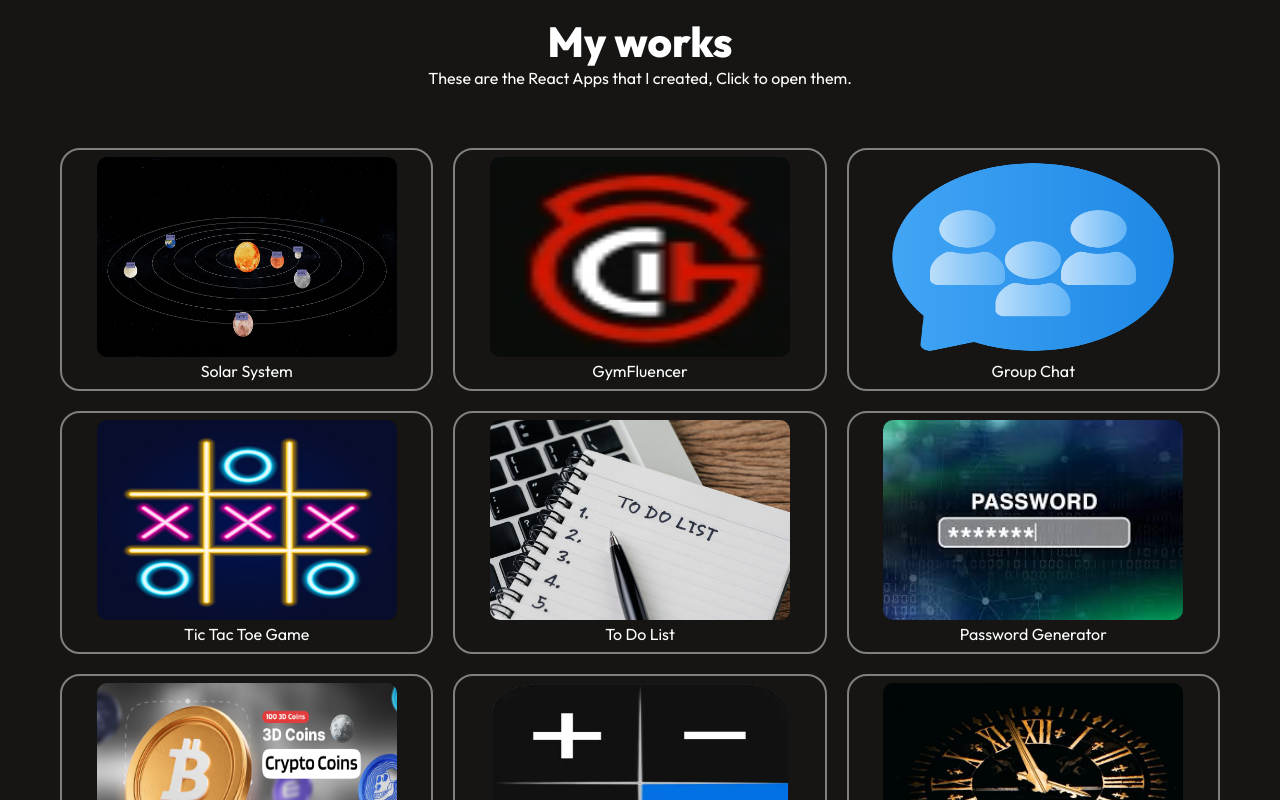
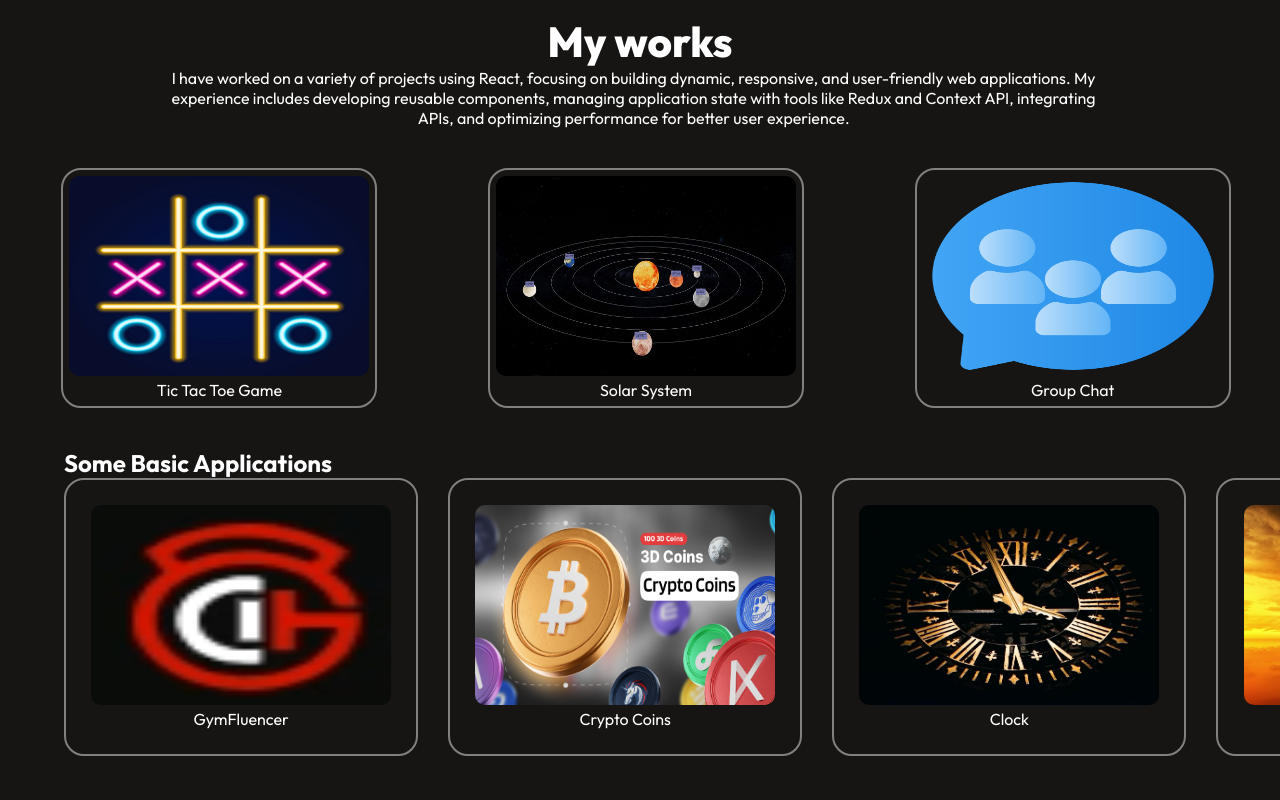
Before and after one commit to mohansai9121/my-portfolio, a React (Vite) app: page / in a window 1280 px wide. Shown: the part 2300-3100 px from the top of the page. Built offline with nearby package versions, Linux system fonts and the light colour scheme; no server answers.

Commit message:
horizontal scrolling added to my works

```diff
--- a/src/App.jsx
+++ b/src/App.jsx
@@ -2,6 +2,7 @@
 
 import About from "./Components/About/About";
 import Contact from "./Components/Contact/Contact";
+//import HorizontalScroll from "./Components/Motion/HorizontalScroll";
 import Navbar from "./Components/Navbar/Navbar";
 import Profile from "./Components/Navbar/Profile/Profile";
 import Skills from "./Components/Skills/Skills";
@@ -13,7 +14,7 @@ const App = () => {
       <Navbar />
       <Profile />
       <About />
-      <Skills/>
+      <Skills />
       <Works />
       <Contact />
     </div>
--- a/src/Components/Navbar/Profile/Profile.jsx
+++ b/src/Components/Navbar/Profile/Profile.jsx
@@ -2,10 +2,10 @@
 import AnchorLink from "react-anchor-link-smooth-scroll";
 import profile from "../../../assets/profile.jpg";
 import "./Profile.css";
-import Reactlogo from "./Reactlogo";
+//import Reactlogo from "./Reactlogo";
 import { motion } from "motion/react";
-import { Canvas } from "@react-three/fiber";
-import { OrbitControls, Stage } from "@react-three/drei";
+//import { Canvas } from "@react-three/fiber";
+//import { OrbitControls, Stage } from "@react-three/drei";
 
 const Profile = () => {
   return (
@@ -37,7 +37,7 @@ const Profile = () => {
         </div>
         <div className="resume">
           <a
-            href="https://drive.google.com/file/d/1frapC9SB3kBtB6Xj3HsDJnp7rvjTMRkc/view?usp=sharing"
+            href="https://drive.google.com/file/d/18gLBUr1UkX_8npStj494b30XPujuYgF9/view?usp=drive_link"
             target="_blank"
             style={{ textDecoration: "none", color: "white" }}
           >
--- a/src/Components/Works/Works.css
+++ b/src/Components/Works/Works.css
@@ -1,8 +1,15 @@
-.projects {
-  display: grid;
-  grid-template-columns: 1fr 1fr 1fr;
-  gap: 20px;
-  margin: 60px;
+.games {
+  display: flex;
+}
+.apps3d {
+  display: flex;
+}
+.fullstackApps {
+  display: flex;
+}
+.basicApps {
+  display: flex;
+  gap: 30px;
 }
 .project {
   display: flex;
@@ -23,6 +30,22 @@
   height: 200px;
   width: 300px;
 }
+.single-apps-container {
+  display: grid;
+  grid-template-columns: 1fr 1fr 1fr;
+}
+.categories {
+  display: flex;
+  flex-direction: column;
+  align-items: center;
+  justify-content: center;
+  margin: 5vh 2vw;
+}
+.scroll-container {
+  width: 98vw;
+  overflow: hidden;
+  padding-left: 5vw;
+}
 .heading {
   text-align: center;
   margin-top: 5%;
@@ -30,6 +53,11 @@
 .heading h2 {
   font-size: 42px;
   font-weight: 800;
+}
+.heading p {
+  width: 75%;
+  margin-left: 12%;
+  justify-content: baseline;
 }
 @media (max-width: 768px) {
   .heading h2 {
@@ -48,4 +76,8 @@
     height: 120px;
     width: 180px;
   }
+  .single-apps-container {
+    display: grid;
+    grid-template-columns: 1fr 1fr;
+  }
 }
--- a/src/Components/Works/Works.jsx
+++ b/src/Components/Works/Works.jsx
@@ -1,25 +1,111 @@
 //import React from 'react'
 import "./Works.css";
-import projects from "../../assets/projects";
+import { useLayoutEffect, useRef } from "react";
+import gsap from "gsap";
+import { ScrollTrigger } from "gsap/ScrollTrigger";
+import { fullStackApps, basicApps, games, apps3d } from "../../assets/projects";
+
+gsap.registerPlugin(ScrollTrigger);
 
 const Works = () => {
+  const containerRef = useRef(null);
+  const rowRef = useRef(null);
+
+  useLayoutEffect(() => {
+    const ctx = gsap.context(() => {
+      const row = rowRef.current;
+      const scrollLength = row.scrollWidth - (3 * window.innerWidth) / 4;
+
+      gsap.to(row, {
+        x: -scrollLength,
+        ease: "none",
+        scrollTrigger: {
+          trigger: containerRef.current,
+          start: "top 30%",
+          end: `+=${scrollLength}`,
+          scrub: true,
+          pin: true,
+          anticipatePin: 1,
+        },
+      });
+    }, containerRef);
+
+    return () => {
+      ctx.revert();
+    };
+  }, []);
+
   return (
     <div>
       <div className="heading" id="works">
         <h2>My works</h2>
-        <p>These are the React Apps that I created, Click to open them.</p>
+        <p>
+          I have worked on a variety of projects using React, focusing on
+          building dynamic, responsive, and user-friendly web applications. My
+          experience includes developing reusable components, managing
+          application state with tools like Redux and Context API, integrating
+          APIs, and optimizing performance for better user experience.
+        </p>
       </div>
-      <div className="projects">
-        {projects.map((project, index) => {
-          return (
-            <div key={index} className="project">
-              <a href={project.url} target="_blank">
-                <img src={project.img} alt={project.name} className="image" />
-              </a>
-              <p>{project.name}</p>
-            </div>
-          );
-        })}
+      <div className="single-apps-container">
+        <div className="categories">
+          {/*<h2>Games</h2>*/}
+          <div className="games">
+            {games.map((game, id) => (
+              <div className="project" key={id}>
+                <a href={game.url} target="_blank">
+                  <img src={game.img} alt={game.name} className="image" />
+                </a>
+                <p>{game.name}</p>
+              </div>
+            ))}
+          </div>
+        </div>
+        <div className="categories">
+          {/*<h2>3-d Apps</h2>*/}
+          <div className="apps3d">
+            {apps3d.map((app, id) => (
+              <div key={id} className="project">
+                <a href={app.url} target="_blank">
+                  <img src={app.img} alt={app.name} className="image" />
+                </a>
+                <p>{app.name}</p>
+              </div>
+            ))}
+          </div>
+        </div>
+        <div className="categories">
+          {/*<h2>Full Stack Applications</h2>*/}
+          <div className="fullstackApps">
+            {fullStackApps.map((fsapp, id) => (
+              <div key={id} className="project">
+                <a href={fsapp.url} target="_blank">
+                  <img src={fsapp.img} alt={fsapp.name} className="image" />
+                </a>
+                <p>{fsapp.name}</p>
+              </div>
+            ))}
+          </div>
+        </div>
+      </div>
+      <div className="scroll-container">
+        <h2>Some Basic Applications</h2>
+        <div ref={containerRef}>
+          <div ref={rowRef} className="basicApps">
+            {basicApps.map((basicApp, id) => (
+              <div key={id} className="project">
+                <a href={basicApp.url} target="_blank">
+                  <img
+                    src={basicApp.img}
+                    alt={basicApp.name}
+                    className="image"
+                  />
+                </a>
+                <p>{basicApp.name}</p>
+              </div>
+            ))}
+          </div>
+        </div>
       </div>
     </div>
   );
--- a/src/assets/projects.js
+++ b/src/assets/projects.js
@@ -10,48 +10,46 @@ import groupChat from "./group-chat.png";
 import solarsystem from "./solar-system.jpg";
 import gymfluencer from "./gymfluencer.png";
 
-const projects = [
-  {
-    sNo: "10",
-    name: "Solar System",
-    img: solarsystem,
-    url: "https://solar-system-background.netlify.app/",
-  },
-  {
-    sNo: "11",
-    name: "GymFluencer",
-    img: gymfluencer,
-    url: "https://gymfluencer-app.netlify.app/",
-  },
-  {
-    sNo: "1",
-    name: "Group Chat",
-    img: groupChat,
-    url: "https://group-chat-ce5c0.web.app/",
-  },
+
+export const games = [
   {
     sNo: "2",
     name: "Tic Tac Toe Game",
     img: ticTacToe,
     url: "https://mohan-tictactoe-game.netlify.app/",
   },
+];
+
+export const basicApps = [
+  {
+    sNo: "1",
+    name: "GymFluencer",
+    img: gymfluencer,
+    url: "https://gymfluencer-app.netlify.app/",
+  },
+  {
+    sNo: "2",
+    name: "Crypto Coins",
+    img: cryptocoins,
+    url: "https://crypto-coins-bymohansai.netlify.app/",
+  },
   {
     sNo: "3",
-    name: "To Do List",
-    img: todolist,
-    url: "https://mohansai9121.github.io/to-do-list/",
+    name: "Clock",
+    img: clock,
+    url: "https://mohansai9121.github.io/clock/",
   },
   {
     sNo: "4",
+    name: "Weather Predictor",
+    img: weather,
+    url: "https://mohansai9121.github.io/weather-app/",
+  },
+  {
+    sNo: "5",
     name: "Password Generator",
     img: password,
     url: "https://password-generation-by-mohansai.netlify.app/",
-  },
-  {
-    sNo: "5",
-    name: "Crypto Coins",
-    img: cryptocoins,
-    url: "https://crypto-coins-bymohansai.netlify.app/",
   },
   {
     sNo: "6",
@@ -61,22 +59,32 @@ const projects = [
   },
   {
     sNo: "7",
-    name: "Clock",
-    img: clock,
-    url: "https://mohansai9121.github.io/clock/",
+    name: "To Do List",
+    img: todolist,
+    url: "https://mohansai9121.github.io/to-do-list/",
   },
   {
     sNo: "8",
-    name: "Weather Predictor",
-    img: weather,
-    url: "https://mohansai9121.github.io/weather-app/",
-  },
-  {
-    sNo: "9",
     name: "Box-Office",
     img: boxOffice,
     url: "https://mohansai9121.github.io/box-office/",
   },
 ];
 
-export default projects;
+export const fullStackApps = [
+  {
+    sNo: "1",
+    name: "Group Chat",
+    img: groupChat,
+    url: "https://group-chat-ce5c0.web.app/",
+  },
+];
+
+export const apps3d = [
+  {
+    sNo: "1",
+    name: "Solar System",
+    img: solarsystem,
+    url: "https://solar-system-background.netlify.app/",
+  },
+];
```
Also changed, not shown: src/Components/Motion/HorizontalScroll.css (added, +25 -0 lines), src/Components/Motion/HorizontalScroll.jsx (added, +49 -0 lines).
